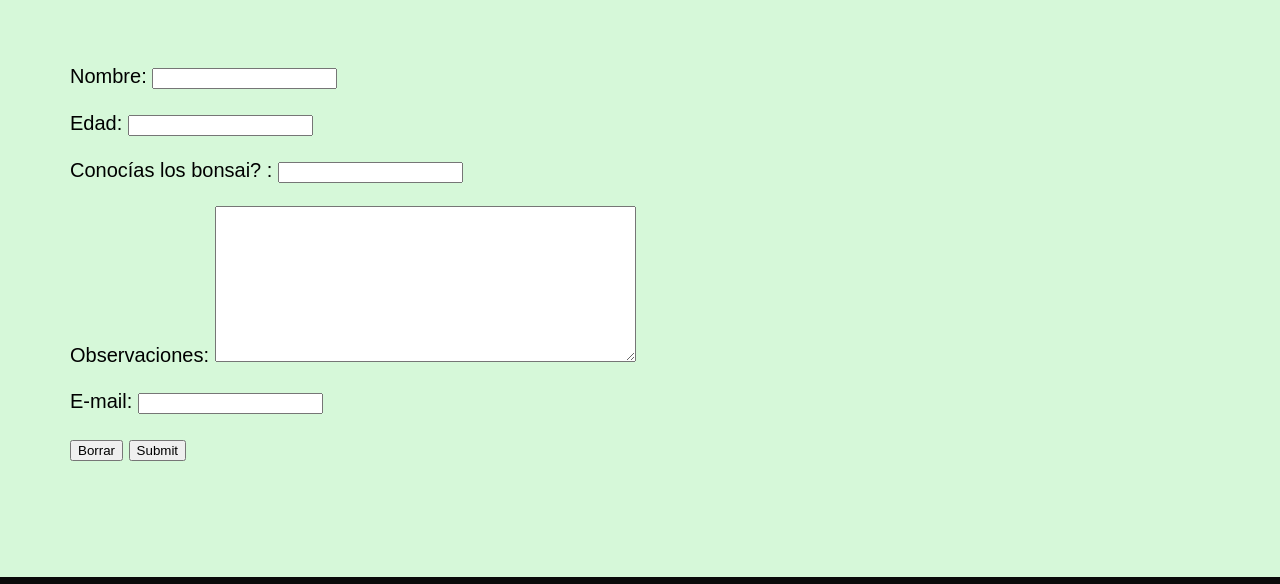
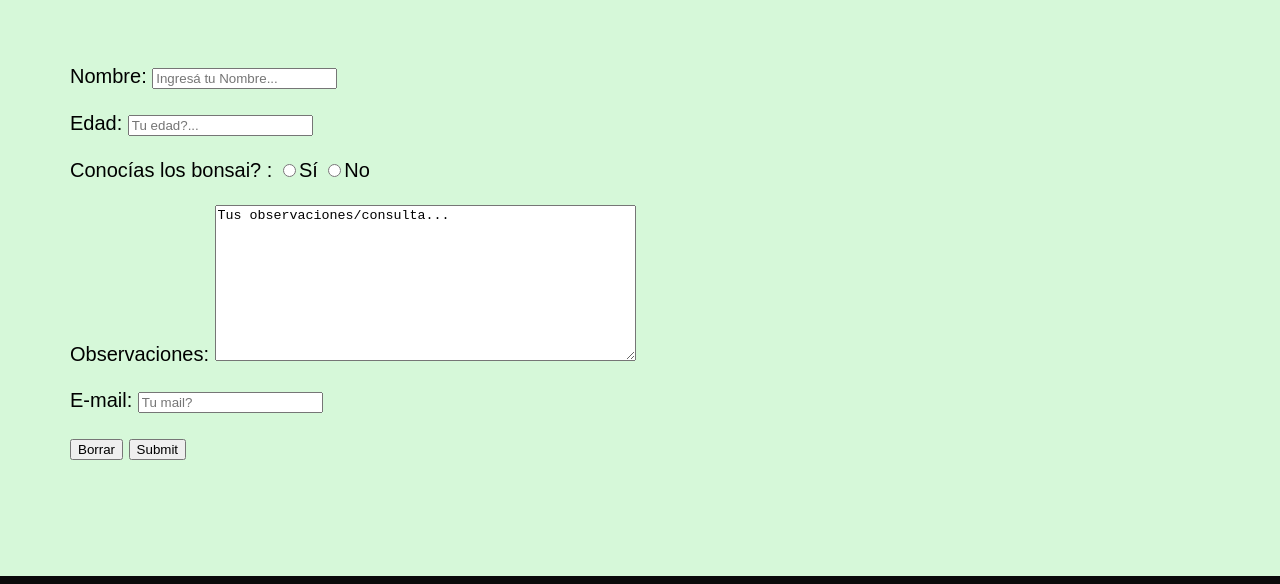
Before and after one commit to Alejandro0301/practico, a plain HTML site: page index.html in a window 1280 px wide. Shown: the part 6556-7140 px from the top of the page. Drawn offline with Linux system fonts and the light colour scheme; a web font is replaced by a local one.

Commit message:
Correccion Formulario

```diff
--- a/index.html
+++ b/index.html
@@ -169,21 +169,23 @@
             <div class="observa">
                 <form action="mostrar_datos .html" target="_blank">
                     <label for="nom">Nombre: </label>
-                    <input type="text" name="nombre" id="nom">
+                    <input type="text" name="nombre" id="nom" placeholder="Ingresá tu Nombre..." required>
                     <br><br>
                     <label for="edad">Edad: </label>
-                    <input type="number" name="edad" id="edad">
+                    <input type="number" name="edad" id="edad" placeholder="Tu edad?..."required>
                     <br><br>
 
                     <label for="nom">Conocías los bonsai? : </label>
-                    <input type="text" name="nombre" id="nom">
+                    <input type="radio" name="opcion" value="1">Sí
+                    <input type="radio" name="opcion" value="2">No
+                    <!--<input type="text" name="nombre" id="nom">-->
                     <br><br>
                     <label for="obs">Observaciones: </label>
-                    <textarea name="obs" id="obs" cols="50" rows="10"></textarea>
+                    <textarea name="obs" id="obs" cols="50" rows="10">Tus observaciones/consulta...</textarea>
 
                     <br><br>
                     <label for="email">E-mail: </label>
-                    <input type="email" name="email" id="email">
+                    <input type="email" name="email" id="email" placeholder="Tu mail?" required>
                     <br><br>
 
                     <input type="reset" value="Borrar">
```
